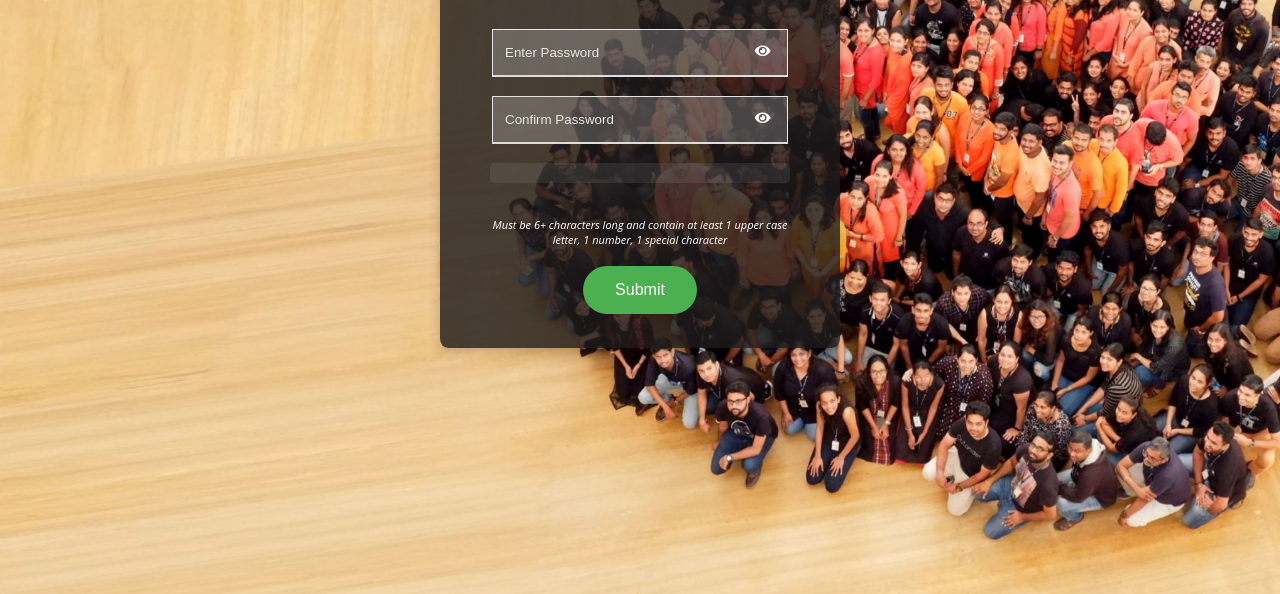
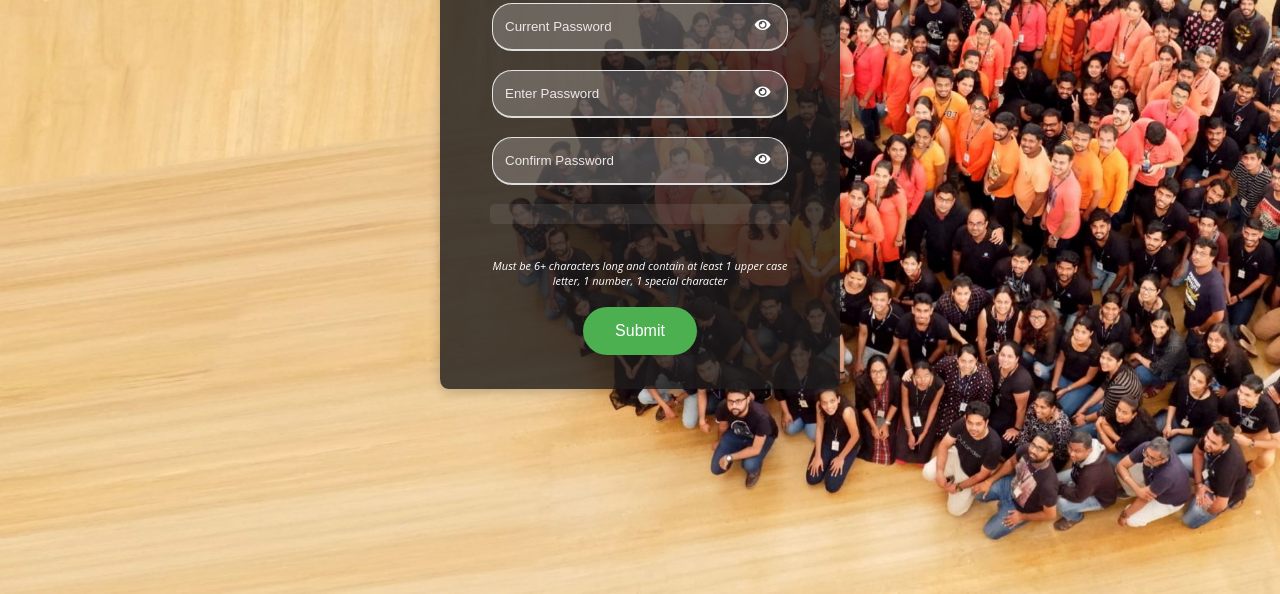
Before and after one commit to vishalchhodwani1992/auto-assigning-pswd, a website: page views/form_template.html in a window 1280 px wide. Shown: the part 206-800 px from the top of the page. Drawn offline with nearby package versions, Linux system fonts and the light colour scheme.

Commit message:
Current password field added

```diff
--- a/views/form_template.html
+++ b/views/form_template.html
@@ -51,11 +51,13 @@
             <h1>Change Password <span>choose a good one!</span></h1>
             <form>
               <p>
+                <input type="password" value="" placeholder="Current Password" id="current" class="password">
+                <span toggle="#password-field" id="hello" class="fa fa-fw fa-eye field_icon toggle-password"></span>
+
+              </p>
+
+              <p>
                 <input type="password" value="" placeholder="Enter Password" id="p" class="password">
-                <!-- <i class="far fa-eye" id="togglePassword"></i>
-                <button class="unmask" type="button"></button>
-
-                <input type="password" id="pass_log_id"/>   -->
                 <span toggle="#password-field" id="hello" class="fa fa-fw fa-eye field_icon toggle-password"></span>
 
               </p>
--- a/views/styles.css
+++ b/views/styles.css
@@ -9,6 +9,15 @@ html,body{
     margin:0;
     overflow: hidden;
   }
+
+  input[type="text"], input[type="password"], textarea, select {
+    outline: none;
+  }
+
+  .password:focus {
+    box-shadow: 0 0 0 1.5pt rgb(247, 243, 243);
+  }
+
   .submit {
     background-color: #4CAF50; /* Green */
     border: none;
@@ -28,7 +37,7 @@ html,body{
 
   #box {
     width: 400px;
-    margin: 7% auto;
+    margin: 5% auto;
     text-align: center;
     background:rgba(29, 27, 27, 0.8);
     padding:20px 50px;
@@ -59,6 +68,7 @@ html,body{
     border-bottom: 2px solid #ddd;
     background: rgba(255,255,255,0.2) !important;
     color: rgb(255, 255, 255);
+    border-radius: 20px;
   }
   .password + .unmask {
     position: absolute;
```
